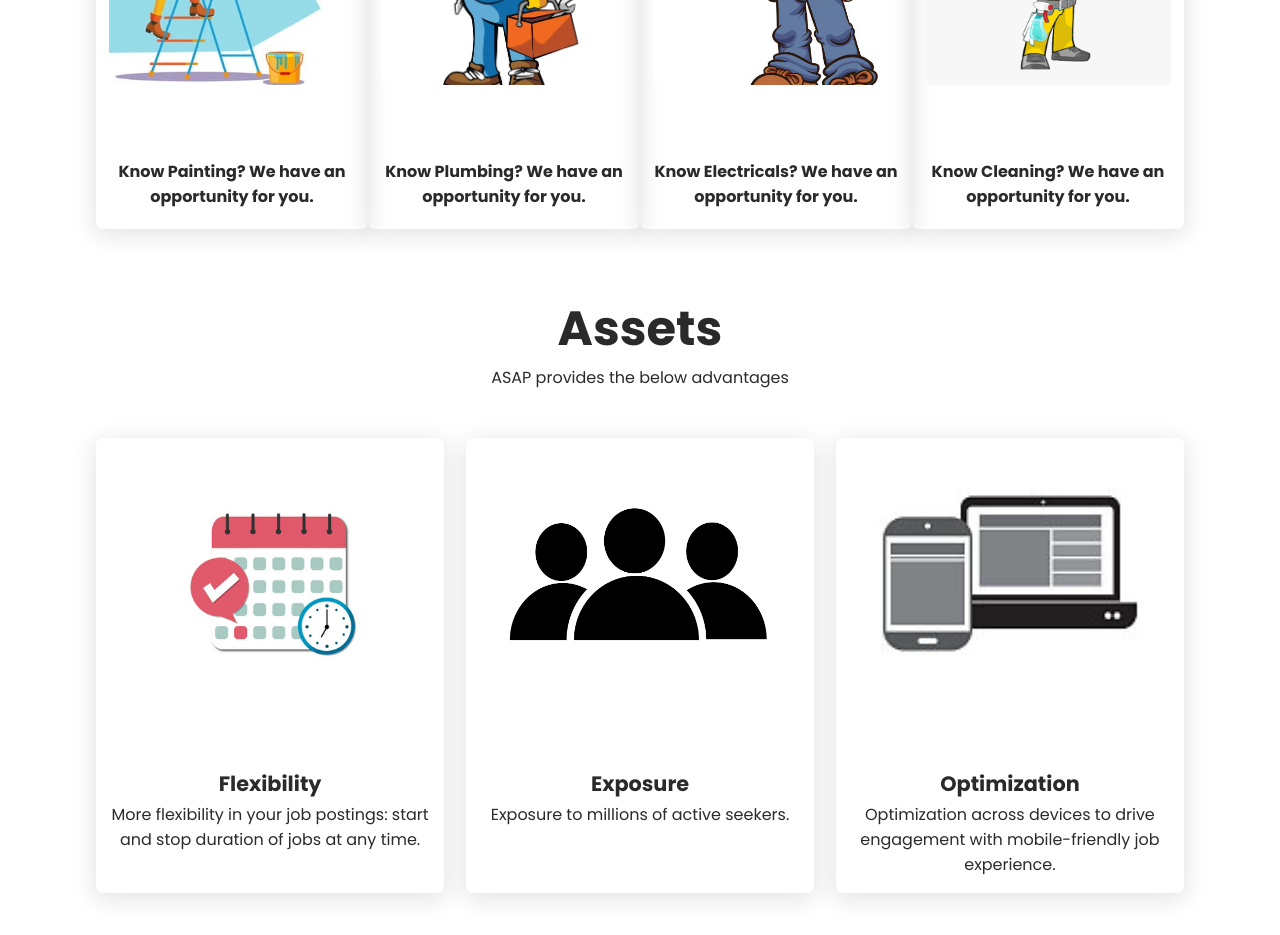
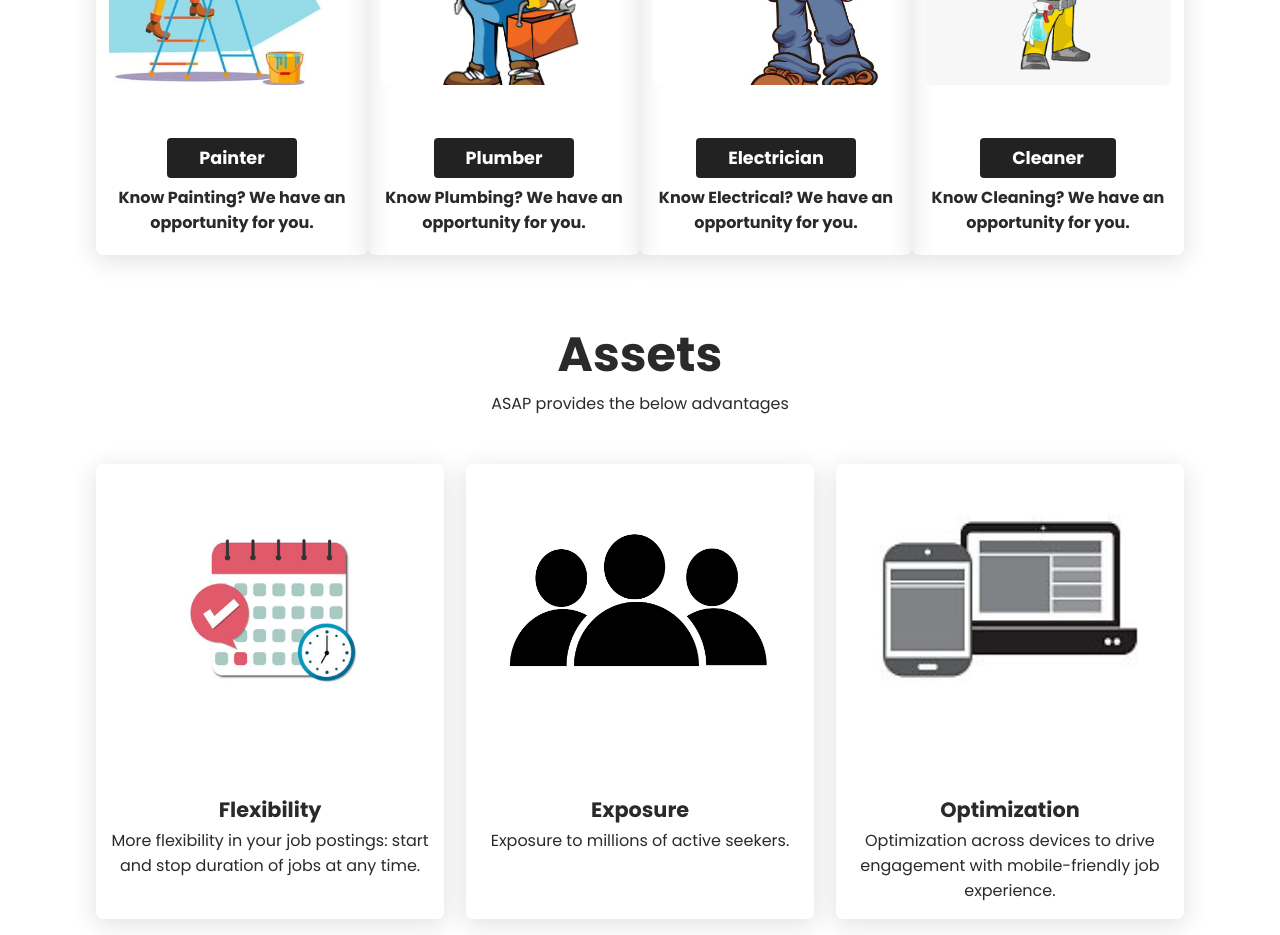
Before and after one commit to Anusha0521/ASAP-Partner, a React (Create React App) app: page /careers in a window 1280 px wide. Shown: the part 1420-2355 px from the top of the page. Built offline with nearby package versions, Linux system fonts and the light colour scheme.

Commit message:
Update RegisterCareer.js

```diff
--- a/src/components/RegisterCareer.js
+++ b/src/components/RegisterCareer.js
@@ -14,25 +14,33 @@ function RegisterCareer() {
         <RegisterCareerData
           image={painter1}
           // heading="Painter"
-          button="Painter"
+          buttonText="Painter"
+          url="/painter"
+          btnClass="show"
           text="Know Painting? We have an opportunity for you."
         />
         <RegisterCareerData
           image={plumber1}
           // heading="Plumber"
-          button="Plumber"
+          buttonText="Plumber"
+          url="/plumber"
+          btnClass="show"
           text="Know Plumbing? We have an opportunity for you."
         />
         <RegisterCareerData
           image={electrician}
           // heading="Electrician"
-          button="Electrician"
-          text="Know Electricals? We have an opportunity for you."
+          buttonText="Electrician"
+          url="/electrician"
+          btnClass="show"
+          text="Know Electrical? We have an opportunity for you."
         />
         <RegisterCareerData
           image={clean}
           // heading="Cleaner"
-          button="Cleaner"
+          buttonText="Cleaner"
+          url="/cleaner"
+          btnClass="show"
           text="Know Cleaning? We have an opportunity for you."
         />
       </div>
```
